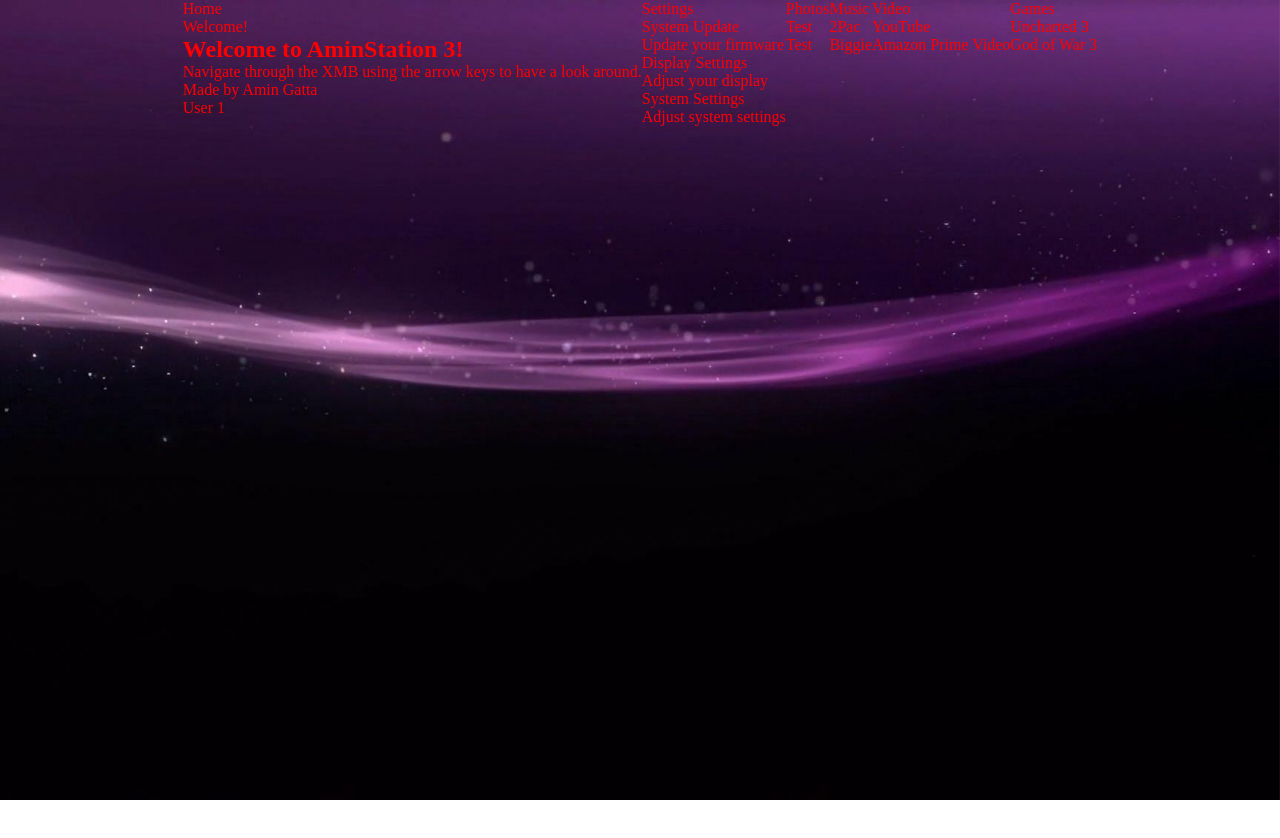
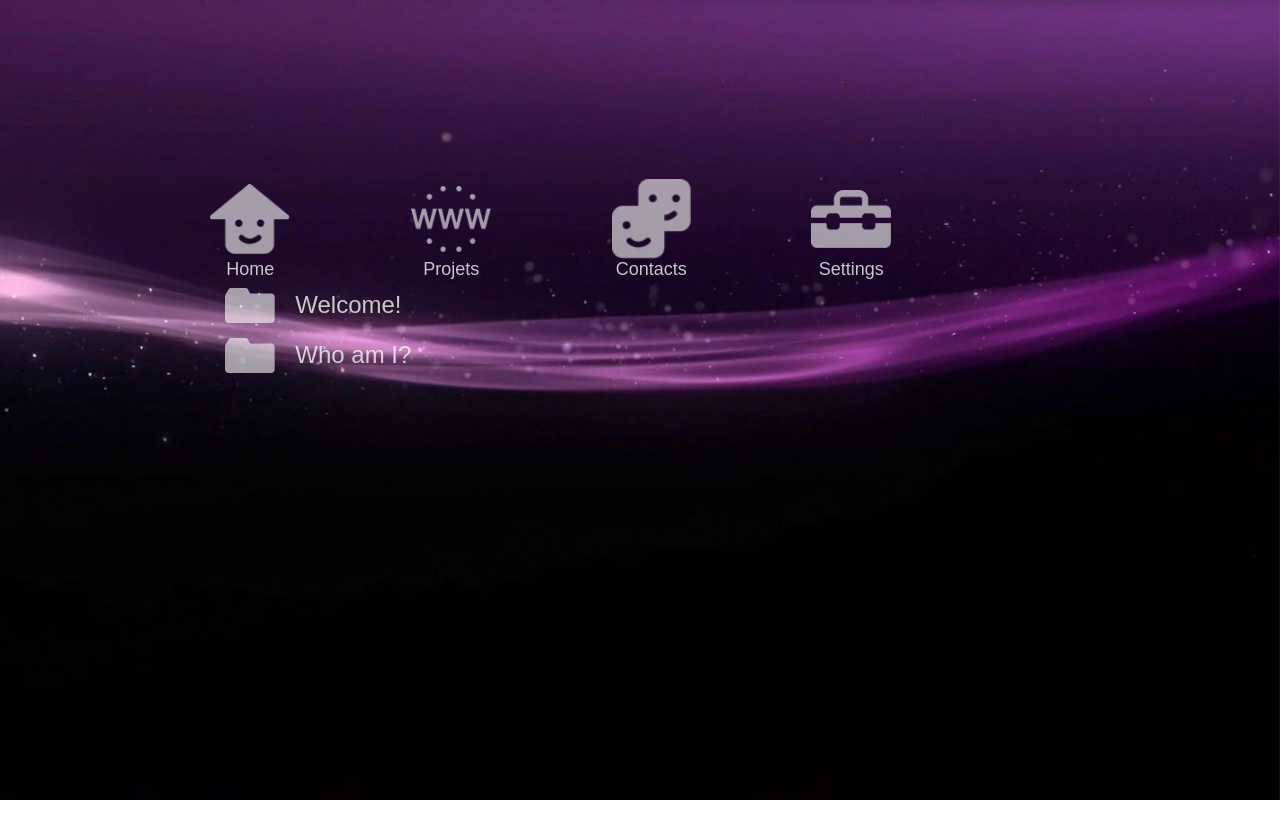
Before and after one commit to AminGtt/test_folio, a plain HTML site: page index.html in a window 1280 px wide. Before the commit the page ends 800 px from the top, so only its background shows below. Drawn offline with Linux system fonts and the light colour scheme.

Commit message:
Adding icons, fonts & bit of style -> css problems todo solve them

```diff
--- a/index.html
+++ b/index.html
@@ -34,84 +34,111 @@
         <section class="xmb">
 
             <ul class="xmb_col active">
+                <ul class="xmb_col_header">
+                    <img src="assets/icons/xmb_home.png" alt="xmb_home" class="xmb_col_icons">
                     <li class="xmb_col_title">Home</li>
-                <ul>
-                    <ul class="xmb_row">
+                </ul>
+
+                <ul class="xmb_row active">
+                    <ul class="xmb_row_content">
+                        <img src="assets/icons/xmb_folder.png" alt="xmb_folder" class="xmb_row_icons">
                         <li class="xmb_row_text">Welcome!</li>
-                        <div class="infowrapper">
+                        <div hidden class="infowrapper">
                             <h1>Welcome to AminStation 3!</h1>
                             <p>Navigate through the XMB using the arrow keys to have a look around.</p>
                             <p>Made by Amin Gatta</p>
                         </div>
                     </ul>
-                    <ul class="xmb_row">
-                        <li class="xmb_row_text">User 1</li>
+
+                    <ul class="xmb_row_content">
+                        <img src="assets/icons/xmb_folder.png" alt="xmb_folder" class="xmb_row_icons">
+                        <li class="xmb_row_text">Who am I?</li>
                     </ul>
                 </ul>
             </ul>
 
             <ul class="xmb_col">
-                <li class="xmb_col_title">Settings</li>
-                <ul>
+                <ul class="xmb_col_header">
+                    <img src="assets/icons/xmb_projects.png" alt="xmb_projects" class="xmb_col_icons">
+                    <li class="xmb_col_title">Projets</li>
+                </ul>
+
                 <ul class="xmb_row">
-                        <li class="xmb_row_text">System Update</li>
-                        <li class="xmb_row_info">Update your firmware</li>
+                    <ul class="xmb_row_content">
+                        <img src="assets/icons/xmb_folder.png" alt="xmb_folder" class="xmb_row_icons">
+                        <li class="xmb_row_text">Projet 1</li>
                     </ul>
-                    <ul class="xmb_row">
-                        <li class="xmb_row_text">Display Settings</li>
-                        <li class="xmb_row_info">Adjust your display</li>
-                    </ul class="xmb_row_text">
-                    <ul class="xmb_row">
-                        <li>System Settings</li>
-                        <li class="xmb_row_info">Adjust system settings</li>
+
+                    <ul class="xmb_row_content">
+                        <img src="assets/icons/xmb_folder.png" alt="xmb_folder" class="xmb_row_icons">
+                        <li class="xmb_row_text">Projet 2</li>
+                    </ul>
+
+                    <ul class="xmb_row_content">
+                        <img src="assets/icons/xmb_folder.png" alt="xmb_folder" class="xmb_row_icons">
+                        <li class="xmb_row_text">Projet 3</li>
+                    </ul>
+
+                    <ul class="xmb_row_content">
+                        <img src="assets/icons/xmb_folder.png" alt="xmb_folder" class="xmb_row_icons">
+                        <li class="xmb_row_text">Projet 4</li>
                     </ul>
                 </ul>
             </ul>
 
             <ul class="xmb_col">
-                <li class="xmb_col_title">Photos</li>
-                <ul>
+                <ul class="xmb_col_header">
+                    <img src="assets/icons/xmb_contact.png" alt="xmb_contact" class="xmb_col_icons">
+                    <li class="xmb_col_title">Contacts</li>
+                </ul>
+
                 <ul class="xmb_row">
-                        <li class="xmb_row_text">Test</li>
+                    <ul class="xmb_row_content">
+                        <img src="assets/icons/xmb_folder.png" alt="xmb_folder" class="xmb_row_icons">
+                        <li class="xmb_row_text">Linkedin</li>
                     </ul>
-                    <ul class="xmb_row">
-                        <li class="xmb_row_text">Test</li>
+
+                    <ul class="xmb_row_content">
+                        <img src="assets/icons/xmb_folder.png" alt="xmb_folder" class="xmb_row_icons">
+                        <li class="xmb_row_text">Github</li>
+                    </ul>
+
+                    <ul class="xmb_row_content">
+                        <img src="assets/icons/xmb_folder.png" alt="xmb_folder" class="xmb_row_icons">
+                        <li class="xmb_row_text">Mail</li>
                     </ul>
                 </ul>
             </ul>
 
             <ul class="xmb_col">
-                <li class="xmb_col_title">Music</li>
+                <ul class="xmb_col_header">
+                    <img src="assets/icons/xmb_settings.png" alt="xmb_settings" class="xmb_col_icons">
+                    <li class="xmb_col_title">Settings</li>
+                </ul>
+
+                <ul class="xmb_row">
+                    <ul class="xmb_row_content">
+                        <img src="assets/icons/xmb_folder.png" alt="xmb_folder" class="xmb_row_icons">
                         <ul>
-                    <ul class="xmb_row">
-                        <li class="xmb_row_text">2Pac</li>
-                    </ul>
-                    <ul class="xmb_row">
-                        <li class="xmb_row_text">Biggie</li>
-                    </ul>
+                            <li class="xmb_row_text">System Update</li>
+                            <li class="xmb_row_info">Update your firmware</li>
                         </ul>
                     </ul>
 
-            <ul class="xmb_col">
-                <li class="xmb_col_title">Video</li>
+                    <ul class="xmb_row_content">
+                        <img src="assets/icons/xmb_folder.png" alt="xmb_folder" class="xmb_row_icons">
                         <ul>
-                    <ul class="xmb_row">
-                        <li class="xmb_row_text">YouTube</li>
-                    </ul>
-                    <ul class="xmb_row">
-                        <li class="xmb_row_text">Amazon Prime Video</li>
-                    </ul>
+                            <li class="xmb_row_text">Display Settings</li>
+                            <li class="xmb_row_info">Adjust your display</li>
                         </ul>
                     </ul>
 
-            <ul class="xmb_col">
-                <li class="xmb_col_title">Games</li>
+                    <ul class="xmb_row_content">
+                        <img src="assets/icons/xmb_folder.png" alt="xmb_folder" class="xmb_row_icons">
                         <ul>
-                    <ul class="xmb_row">
-                        <li class="xmb_row_text">Uncharted 3</li>
+                            <li class="xmb_row_text">System Settings</li>
+                            <li class="xmb_row_info">Adjust system settings</li>
                         </ul>
-                    <ul class="xmb_row">
-                        <li class="xmb_row_text">God of War 3</li>
                     </ul>
                 </ul>
             </ul>
--- a/style/style.scss
+++ b/style/style.scss
@@ -1,15 +1,33 @@
+@font-face {
+    font-family: 'Rodin';
+    src: url(../assets/fonts/Rodin/rodin.otf);
+}
+
 * {
     margin: 0;
     padding: 0;
+    font-family: "Arial";
+    font-size: 24px;
 }
 
 body {
-    color: red;
     height: 100vh;
     overflow: hidden;
+    color: whitesmoke;
+
+    main{
+        position: relative;
+        margin-top: 14%;
+
+        li, h1, p {
+        opacity: 80%;
+        }
+    }
 
     img {
         position: fixed;
+        top: 0;
+        right: 0;
         width: 100%;
         height: 100%;
         object-fit: cover;
@@ -25,4 +43,59 @@ body {
 .xmb {
     display: flex;
     justify-content: center;
+    // position: relative;
+    // left: 30%; // step is 15% for 4 cols -> 15 -> 0 -> -15
 }
+
+.xmb_col{
+    position: relative;
+    min-width: 200px;
+}
+
+.xmb_col_icons {
+    position: relative;
+    height: 80px;
+    width: 80px;
+    object-fit: contain;
+}
+
+.xmb_col_header{
+    display: flex;
+    width: fit-content;
+    flex-direction: column;
+    align-items: center;
+
+}
+
+.xmb_col_title{
+    font-size: 18px;
+}
+
+.xmb_row{
+    visibility: hidden;
+}
+
+.xmb_row_content{
+    display: flex;
+    align-items: center;
+    margin-left: 15px;
+}
+
+.xmb_row_icons {
+    position: relative;
+    height: 50px;
+    width: 50px;
+    object-fit: contain;
+}
+
+.xmb_row_text{
+    margin-left: 20px;
+}
+
+.xmb_row_info{
+    font-size: 14px;
+}
+
+.active{
+    visibility: visible;
+}
```
Also changed, not shown: assets/icons/xmb_contact.png (added), assets/icons/xmb_folder.png (added), assets/icons/xmb_home.png (added), assets/icons/xmb_icons1/icons_276.png (deleted), assets/icons/xmb_icons1/icons_276.svg (deleted), assets/icons/xmb_projects.png (added), assets/icons/xmb_secret.png (added), assets/icons/xmb_settings.png (added), assets/icons/xmb_trophy.png (added), style/style.css, 3 other files. Lines whose indentation alone changed are shown as unchanged.
